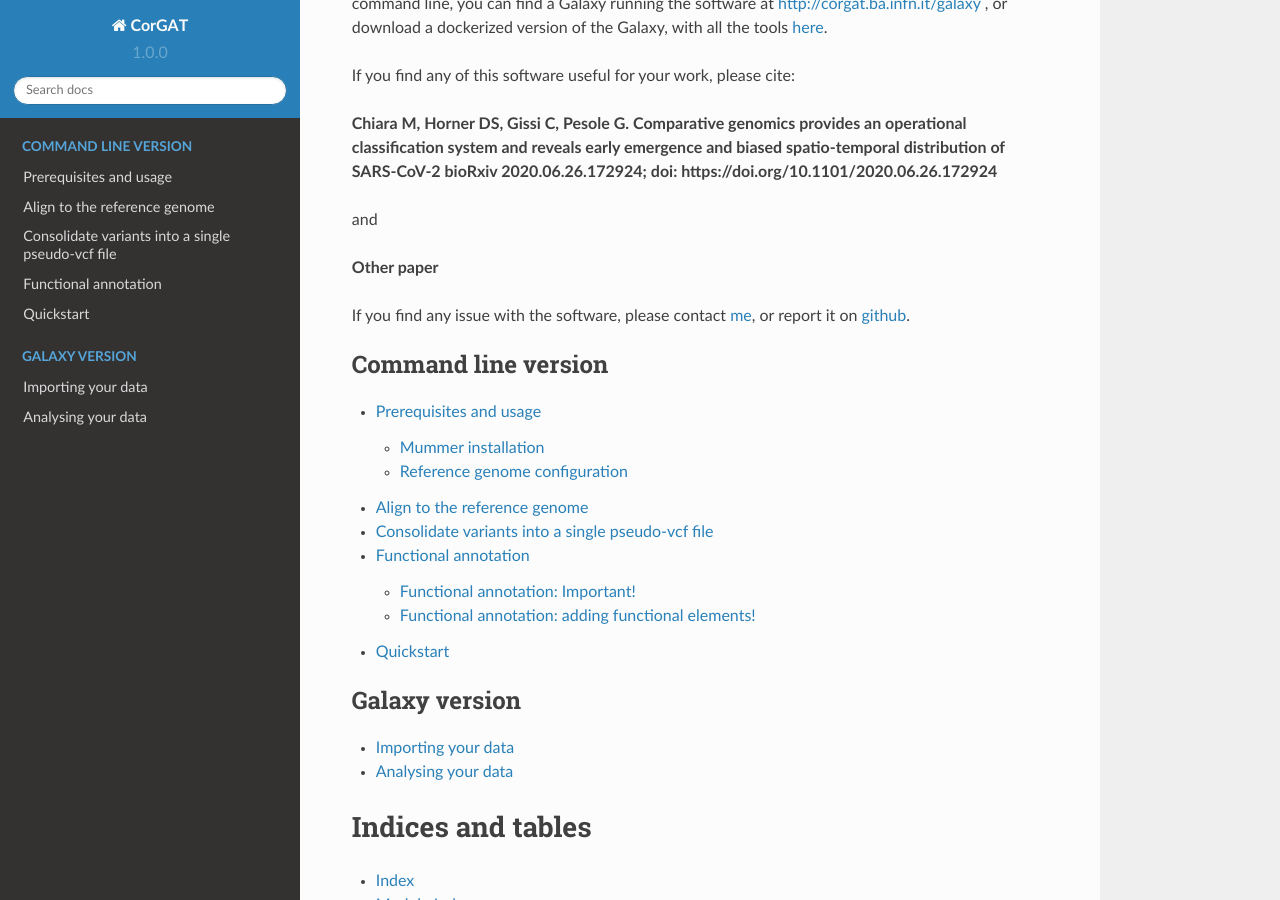
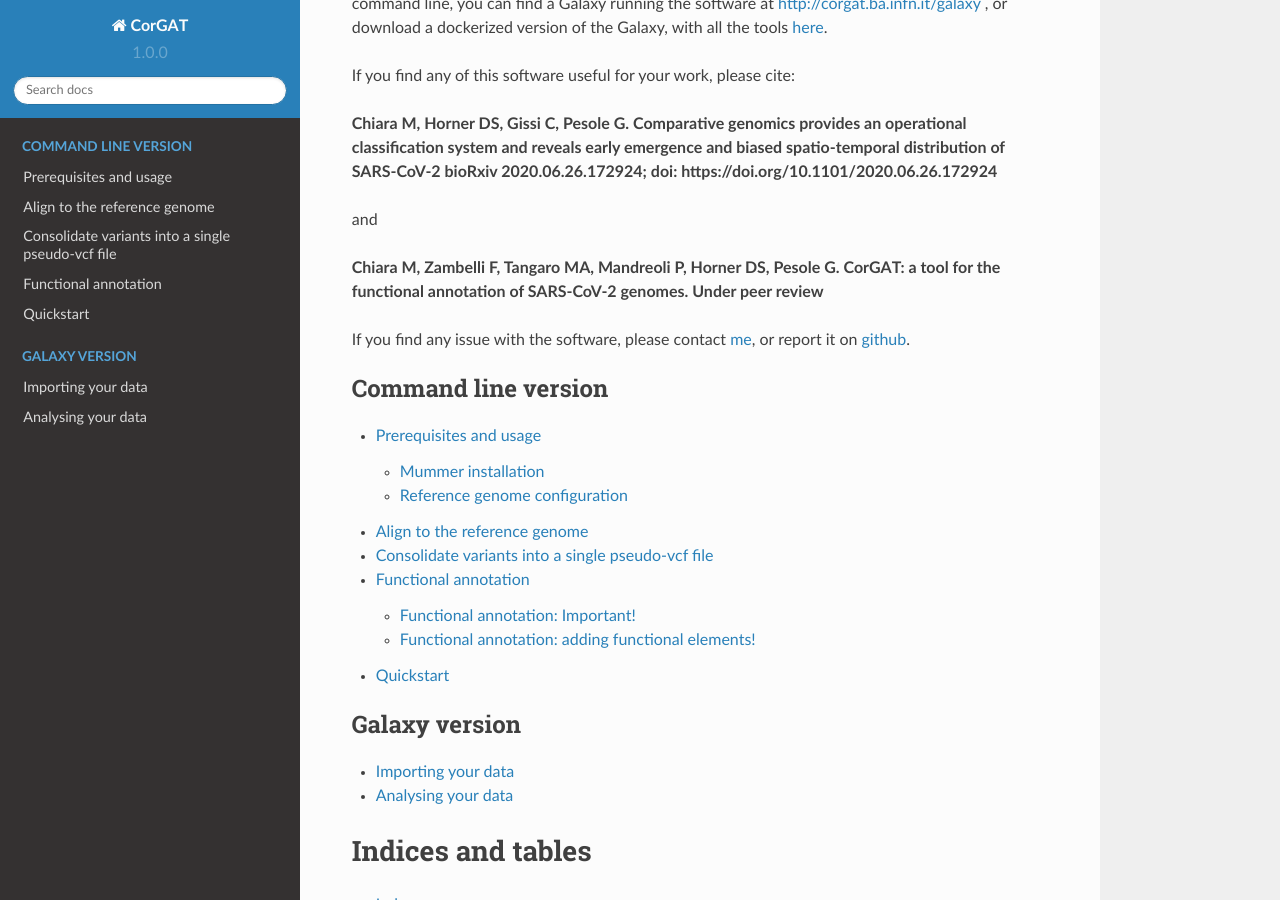
Before and after one commit to matteo14c/CorGAT, a Sphinx documentation site: the page built from Documentation/source/index.rst, in a window 1280 px wide and 900 px high, scrolled down 336 px. Built offline with Sphinx 7.4.7 and the Read the Docs theme 2.0.0, drawn with Linux system fonts in a browser that asks for light colours.

Commit message:
Update index.rst

```diff
--- a/Documentation/source/index.rst
+++ b/Documentation/source/index.rst
@@ -16,7 +16,7 @@
 
 and
 
-**Other paper**
+**Chiara M, Zambelli F, Tangaro MA, Mandreoli P, Horner DS, Pesole G. CorGAT: a tool for the functional annotation of SARS-CoV-2 genomes. Under peer review**
 
 If you find any issue with the software, please contact `me <mailto:matteo.chiara@unimi.it>`_, or report it  on `github <https://github.com/matteo14c/CorGAT/issues>`_.
 
```
